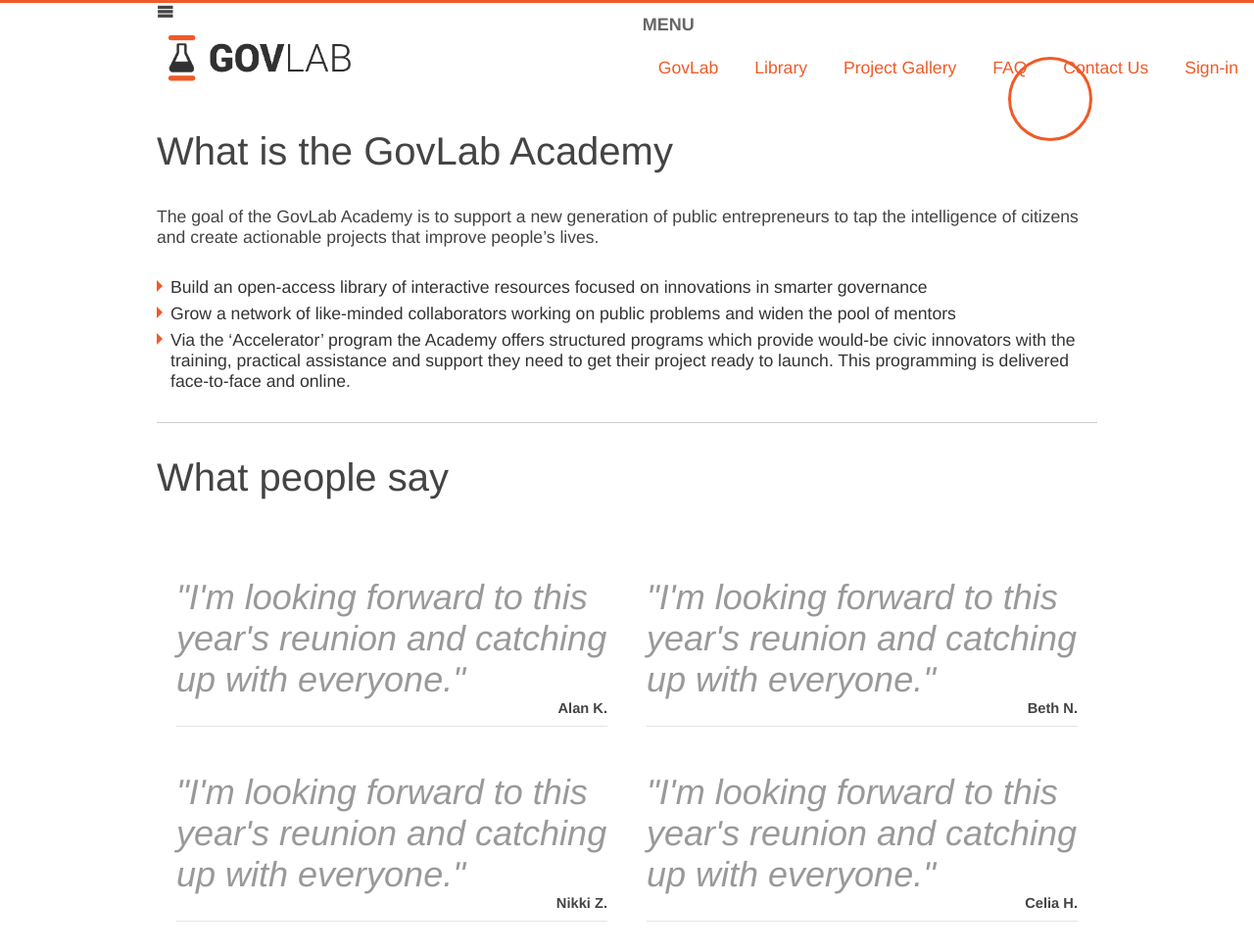
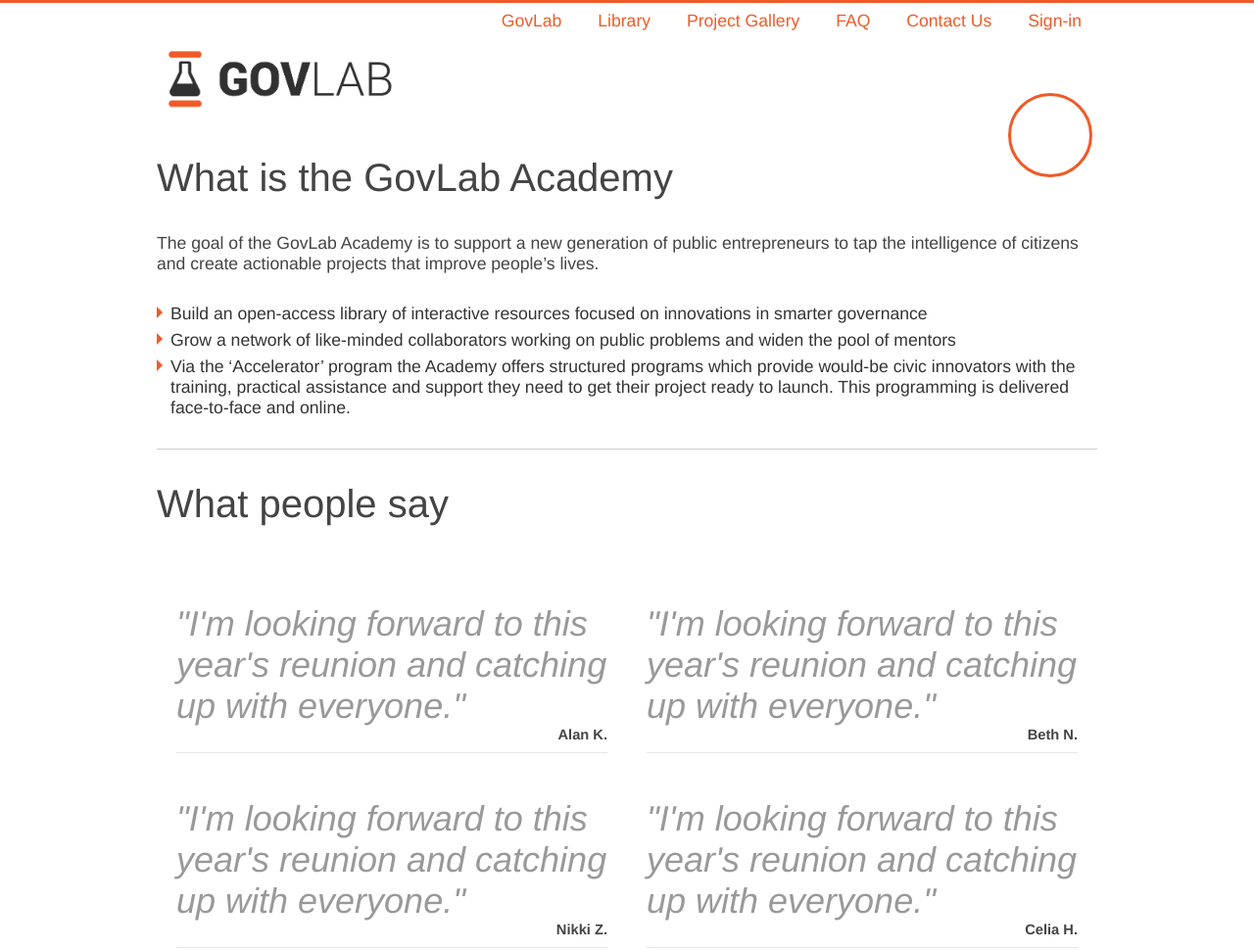
Before and after one commit to sahuguet/govlab-exp, a plain HTML site: page academy/index.html in a window 1280 px wide. Shown: the top 971 px of the page at 98% size. Drawn offline with Linux system fonts and the light colour scheme.

Commit message:
More styling

```diff
--- a/academy/index.html
+++ b/academy/index.html
@@ -20,7 +20,7 @@
 
 <body>
   <nav class="b-navigation" role="navigation">
-    <h2>Menu</h2>
+    <h2 class="e-nav-title">Menu</h2>
     <a href="http://thegovlab.org">GovLab</a>
     <a href="#">Library</a>
     <a href="#gallery-section">Project Gallery</a>
@@ -31,7 +31,7 @@
   <div class="b-top-layer">
     <header role="header">
       <div class="b-centered">
-        <span class="e-trigger icon-menu"></span>
+        <span id="main-navigation-trigger" class="e-trigger icon-menu"></span>
 
         <div class="b-branding">
           <a href="#" class="b-govlab-logo"><img src="assets/govlab-logo.png" alt=""></a>
--- a/academy/scss/_base.scss
+++ b/academy/scss/_base.scss
@@ -7,7 +7,7 @@ body {
   color: $secondary-color;
 }
 
-header {
+body {
   border-top: 3px solid $primary-color;
 }
 
--- a/academy/scss/_desktop.scss
+++ b/academy/scss/_desktop.scss
@@ -19,7 +19,9 @@
 }
 
 .b-navigation {
-  float: right;
+  width: 960px;
+  text-align: right;
+  margin: 0 auto;
 
   a {
     display: inline-block;
@@ -33,17 +35,19 @@
   }
 
   &::before { display: none; }
-
+  .e-nav-title { display: none;}
 }
 
 .b-govlab-logo {
   display: block;
-  padding: 10px 0 10px 10px;
+  // padding: 10px 0 10px 10px;
 
   img {
     max-width: 20%;
   }
 }
+
+#main-navigation-trigger {display: none;}
 
 .b-academy-logo {
   width: 80px;
@@ -64,6 +68,15 @@
     top: 15%;
   }
 }
+
+.b-govlab-logo {
+    display: inline-block;
+    padding: 10px 0 10px 10px;
+
+    img {
+      max-width: 40%;
+    }
+  }
 
 footer {
   clear: both;
```
Also changed, not shown: academy/scss/styles.css.
